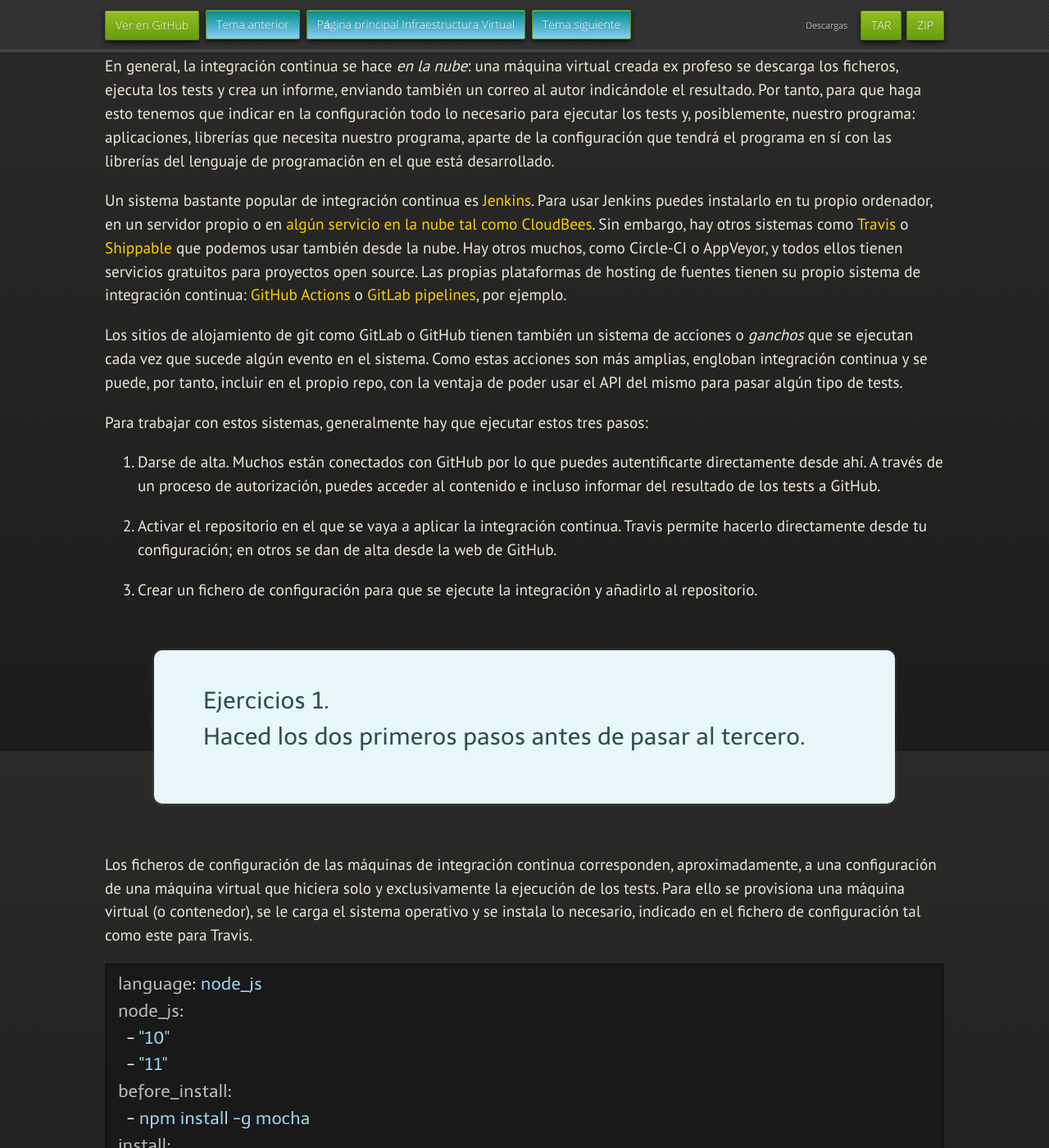
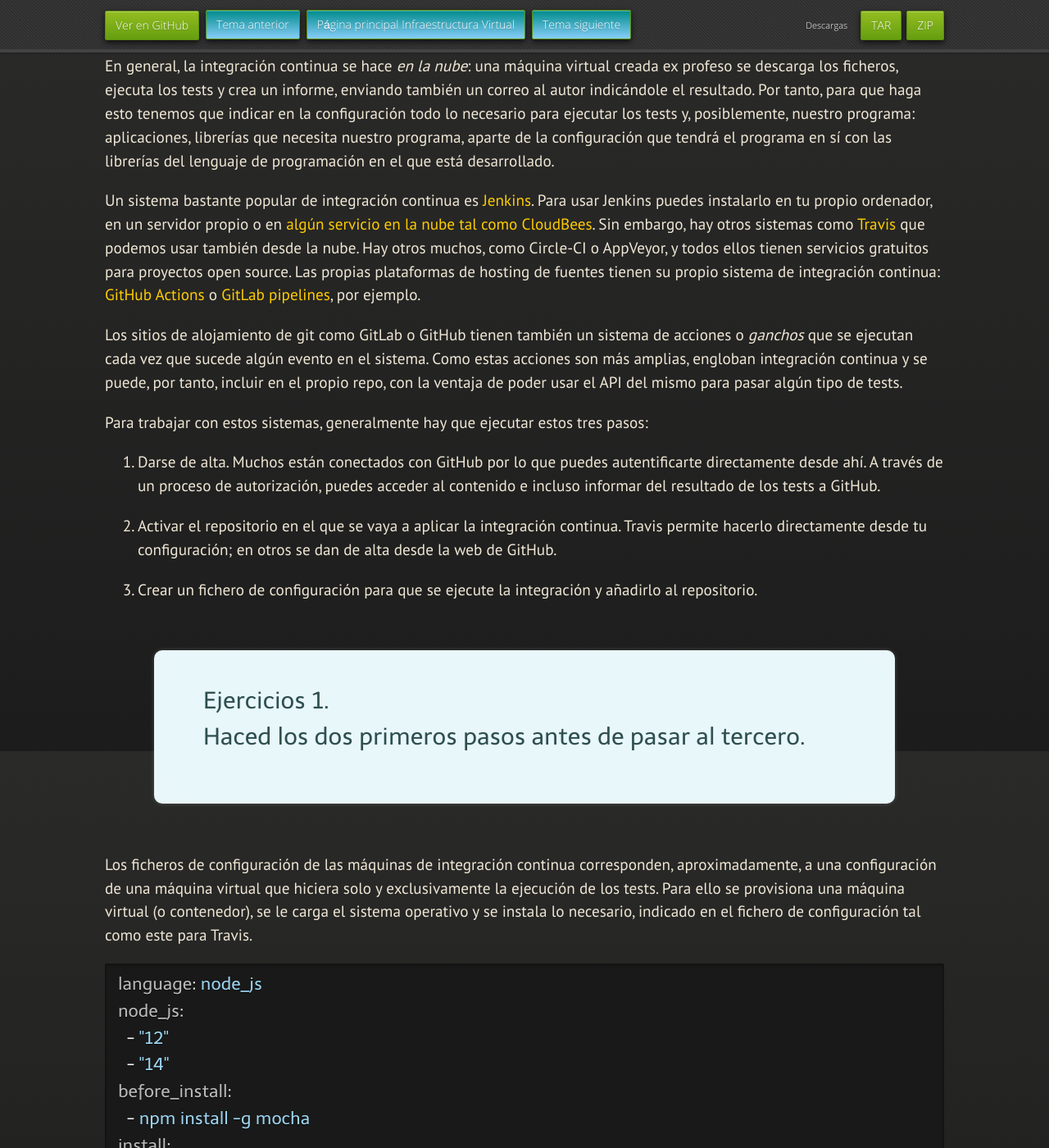
Before and after one commit to JJ/IV, a Jekyll site: the page built from documentos/temas/Integracion_continua.md, in a window 1280 px wide and 1400 px high, scrolled down 1784 px. Shown: the whole window at 82% size. Built offline with Jekyll 4.4.1, drawn with Linux system fonts in a browser that asks for light colours; nearby versions of some CDN libraries; some web fonts are replaced; our own code applies the rules of GitHub Pages for plain Markdown files.

Commit message:
Sync documentos/temas/Integracion_continua.md de master a gh-pages

````diff
--- a/documentos/temas/Integracion_continua.md
+++ b/documentos/temas/Integracion_continua.md
@@ -99,15 +99,14 @@
 
 Un sistema bastante popular de integración continua es
 [Jenkins](https://www.jenkins.io/). Para usar Jenkins puedes instalarlo en tu
-propio ordenador, en un servidor propio o en
-[algún servicio en la nube tal como CloudBees](https://CloudBees.com). Sin
-embargo, hay otros sistemas como [Travis](https://travis-ci.org) o
-[Shippable](https://www.shippable.com/) que podemos usar también desde la nube.
-Hay otros muchos, como Circle-CI o AppVeyor, y todos ellos tienen servicios
+propio ordenador, en un servidor propio o en [algún servicio en la nube tal como
+CloudBees](https://CloudBees.com). Sin embargo, hay otros sistemas como
+[Travis](https://travis-ci.org) que podemos usar también desde la nube.  Hay
+otros muchos, como Circle-CI o AppVeyor, y todos ellos tienen servicios
 gratuitos para proyectos open source. Las propias plataformas de hosting de
-fuentes tienen su propio sistema de integración continua:
-[GitHub Actions](https://github.com/features/actions) o
-[GitLab pipelines](https://docs.gitlab.com/ee/ci/pipelines/), por ejemplo.
+fuentes tienen su propio sistema de integración continua: [GitHub
+Actions](https://github.com/features/actions) o [GitLab
+pipelines](https://docs.gitlab.com/ee/ci/pipelines/), por ejemplo.
 
 Los sitios de alojamiento de git como GitLab o GitHub tienen también
 un sistema de acciones o *ganchos* que se ejecutan cada vez que sucede
@@ -147,8 +146,8 @@
 ```yaml
 language: node_js
 node_js:
-  - "10"
-  - "11"
+  - "12"
+  - "14"
 before_install:
   - npm install -g mocha
 install:
@@ -242,8 +241,7 @@
 hasta documentación generada a partir de los fuentes. En cualquiera de
 los casos, hay sistemas,
 como
-[este en Travis](https://docs.travis-ci.com/user/uploading-artifacts/),
-[este eh Shippable](http://docs.shippable.com/ci/push-artifacts/)
+[este en Travis](https://docs.travis-ci.com/user/uploading-artifacts/)
 o
 [este en AppVeyor](https://www.appveyor.com/docs/packaging-artifacts/),
 que permiten o bien almacenar (de forma temporal) esos artefactos o
@@ -308,7 +306,7 @@
 ## A dónde ir desde aquí
 
 Una vez visto todo lo necesario para desplegar una aplicación, se puede pasar a
-estudiar los [*PaaS*, plataformas como servicio](PaaS), donde se pueden
+estudiar los [*PaaS*, plataformas como servicio](PaaS.md), donde se pueden
 desplegar aplicaciones para prototipo o para producción de forma relativamente
 simple.
 
````
